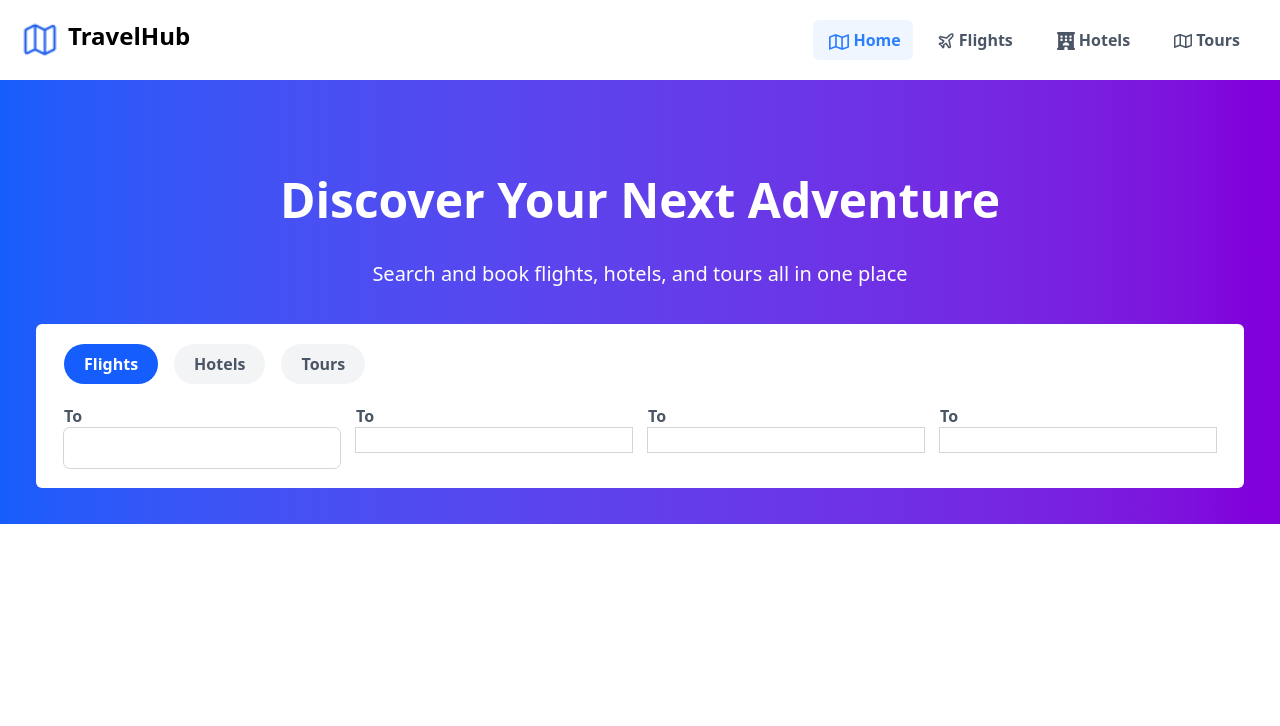
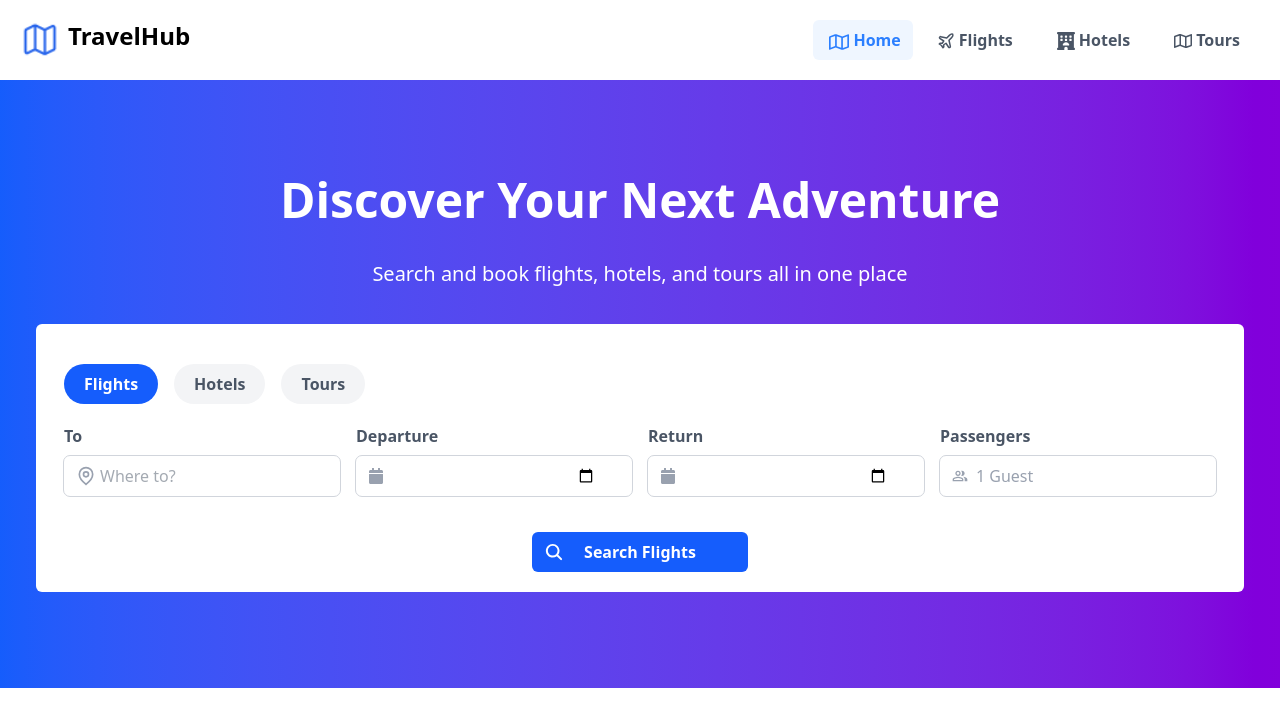
Before and after one commit to mirjetamustafa/TravelHub, a React (Vite) app: page / in a window 1280 px wide. Shown: the top 726 px of the page. Built offline with nearby package versions, Linux system fonts and the light colour scheme.

Commit message:
Table finished

```diff
--- a/src/components/Table.jsx
+++ b/src/components/Table.jsx
@@ -1,11 +1,15 @@
 import React, { useState } from 'react'
+import { GrLocation } from 'react-icons/gr'
+import { FaCalendar } from 'react-icons/fa'
+import { MdOutlinePeopleAlt } from 'react-icons/md'
+import { IoSearch } from 'react-icons/io5'
 
 const Table = () => {
   const [activeBtn, setActiveBtn] = useState('flights')
   return (
-    <div className="bg-white rounded-md mt-9 text-gray-600 p-5">
-      <div className="">
-        <div className="flex">
+    <div className="bg-white rounded-md mt-9 text-gray-600 p-5 mb-15">
+      <div className="mt-5">
+        <div className="flex max-md:justify-center">
           <button
             className={`px-5 py-2 mx-2 font-semibold  rounded-full cursor-pointer ${
               activeBtn === 'flights'
@@ -41,39 +45,221 @@ const Table = () => {
         </div>
         <div className="">
           {activeBtn === 'flights' ? (
-            <>
             <div className="mt-5">
-                <form className="grid md:grid-cols-4 grid-cols-1">
-                  <div className="mx-2 flex flex-col">
+              <form className="">
+                <div className="grid md:grid-cols-4 grid-cols-1">
+                  <div className="mx-2">
                     <label className="font-semibold">To</label>
+                    <div className="relative mt-2">
+                      <span className="absolute inset-y-0 left-0 flex items-center pl-3 text-gray-400">
+                        <GrLocation size={20} />
+                      </span>
                       <input
                         type="text"
-                      className="outline outline-gray-300 rounded-md py-2 px-4"
+                        className="outline outline-gray-300 rounded-md py-2 px-9 w-full"
+                        placeholder="Where to?"
                       />
                     </div>
-                  <div className="mx-2 flex flex-col">
-                    <label className="font-semibold">To</label>
-                    <input type="text" className="outline outline-gray-300" />
                   </div>
-                  <div className="mx-2 flex flex-col">
-                    <label className="font-semibold">To</label>
-                    <input type="text" className="outline outline-gray-300" />
+
+                  <div className="mx-2">
+                    <label className="font-semibold">Departure</label>
+                    <div className="relative mt-2">
+                      <span className="absolute inset-y-0 left-0 flex items-center pl-3 text-gray-400">
+                        <FaCalendar />
+                      </span>
+                      <input
+                        type="date"
+                        className="outline outline-gray-300 rounded-md py-2 px-9 w-full appearance-none text-transparent placeholder-transparent"
+                      />
                     </div>
-                  <div className="mx-2 flex flex-col">
-                    <label className="font-semibold">To</label>
-                    <input type="text" className="outline outline-gray-300" />
+                  </div>
+
+                  <div className="mx-2">
+                    <label className="font-semibold">Return</label>
+                    <div className="relative mt-2">
+                      <span className="absolute inset-y-0 left-0 flex items-center pl-3 text-gray-400">
+                        <FaCalendar />
+                      </span>
+                      <input
+                        type="date"
+                        className="outline outline-gray-300 rounded-md py-2 px-9 w-full appearance-none text-transparent placeholder-transparent"
+                      />
+                    </div>
+                  </div>
+
+                  <div className="mx-2">
+                    <label className="font-semibold">Passengers</label>
+                    <div className="relative mt-2">
+                      <span className="absolute inset-y-0 left-0 flex items-center pl-3 text-gray-400">
+                        <MdOutlinePeopleAlt />
+                      </span>
+                      <select class="outline outline-gray-300 rounded-md py-2 px-9 w-full appearance-none text-gray-400 placeholder-transparent">
+                        <option>1 Guest</option>
+                        <option>2 Guest</option>
+                        <option>3 Guest</option>
+                        <option>4 Guest</option>
+                        <option>5 Guest</option>
+                      </select>
+                    </div>
+                  </div>
+                </div>
+                <div className="flex justify-center mt-9">
+                  <div className="relative">
+                    <span className="absolute inset-y-0 left-0 flex items-center pl-3 text-white">
+                      <IoSearch size={20} />
+                    </span>
+                    <button className="bg-blue-600 hover:bg-blue-700 font-bold rounded-md px-13 py-2 text-white cursor-pointer">
+                      Search Flights
+                    </button>
+                  </div>
                 </div>
               </form>
             </div>
-            </>
           ) : activeBtn === 'hotels' ? (
-            <>
-              <div className="text-xl font-bold">Hotels</div>
-            </>
+            <div className="mt-5">
+              <form className="">
+                <div className="grid md:grid-cols-4 grid-cols-1">
+                  <div className="mx-2">
+                    <label className="font-semibold">Destination</label>
+                    <div className="relative mt-2">
+                      <span className="absolute inset-y-0 left-0 flex items-center pl-3 text-gray-400">
+                        <GrLocation size={20} />
+                      </span>
+                      <input
+                        type="text"
+                        className="outline outline-gray-300 rounded-md py-2 px-9 w-full"
+                        placeholder="Where to?"
+                      />
+                    </div>
+                  </div>
+
+                  <div className="mx-2">
+                    <label className="font-semibold">Check-in</label>
+                    <div className="relative mt-2">
+                      <span className="absolute inset-y-0 left-0 flex items-center pl-3 text-gray-400">
+                        <FaCalendar />
+                      </span>
+                      <input
+                        type="date"
+                        className="outline outline-gray-300 rounded-md py-2 px-9 w-full appearance-none text-transparent placeholder-transparent"
+                      />
+                    </div>
+                  </div>
+
+                  <div className="mx-2">
+                    <label className="font-semibold">Check-out</label>
+                    <div className="relative mt-2">
+                      <span className="absolute inset-y-0 left-0 flex items-center pl-3 text-gray-400">
+                        <FaCalendar />
+                      </span>
+                      <input
+                        type="date"
+                        className="outline outline-gray-300 rounded-md py-2 px-9 w-full appearance-none text-transparent placeholder-transparent"
+                      />
+                    </div>
+                  </div>
+
+                  <div className="mx-2">
+                    <label className="font-semibold">Guests</label>
+                    <div className="relative mt-2">
+                      <span className="absolute inset-y-0 left-0 flex items-center pl-3 text-gray-400">
+                        <MdOutlinePeopleAlt />
+                      </span>
+                      <select class="outline outline-gray-300 rounded-md py-2 px-9 w-full appearance-none text-gray-400 placeholder-transparent">
+                        <option>1 Guest</option>
+                        <option>2 Guest</option>
+                        <option>3 Guest</option>
+                        <option>4 Guest</option>
+                        <option>5 Guest</option>
+                      </select>
+                    </div>
+                  </div>
+                </div>
+                <div className="flex justify-center mt-9">
+                  <div className="relative">
+                    <span className="absolute inset-y-0 left-0 flex items-center pl-3 text-white">
+                      <IoSearch size={20} />
+                    </span>
+                    <button className="bg-blue-600 hover:bg-blue-700 font-bold rounded-md px-13 py-2 text-white cursor-pointer">
+                      Search Hotels
+                    </button>
+                  </div>
+                </div>
+              </form>
+            </div>
           ) : (
-            <>
-              <div className="text-xl font-bold">Tours</div>
-            </>
+            <div className="mt-5">
+              <form className="">
+                <div className="grid md:grid-cols-4 grid-cols-1">
+                  <div className="mx-2">
+                    <label className="font-semibold">Destination</label>
+                    <div className="relative mt-2">
+                      <span className="absolute inset-y-0 left-0 flex items-center pl-3 text-gray-400">
+                        <GrLocation size={20} />
+                      </span>
+                      <input
+                        type="text"
+                        className="outline outline-gray-300 rounded-md py-2 px-9 w-full"
+                        placeholder="Where to?"
+                      />
+                    </div>
+                  </div>
+
+                  <div className="mx-2">
+                    <label className="font-semibold">Check-in</label>
+                    <div className="relative mt-2">
+                      <span className="absolute inset-y-0 left-0 flex items-center pl-3 text-gray-400">
+                        <FaCalendar />
+                      </span>
+                      <input
+                        type="date"
+                        className="outline outline-gray-300 rounded-md py-2 px-9 w-full appearance-none text-transparent placeholder-transparent"
+                      />
+                    </div>
+                  </div>
+
+                  <div className="mx-2">
+                    <label className="font-semibold">Check-out</label>
+                    <div className="relative mt-2">
+                      <span className="absolute inset-y-0 left-0 flex items-center pl-3 text-gray-400">
+                        <FaCalendar />
+                      </span>
+                      <input
+                        type="date"
+                        className="outline outline-gray-300 rounded-md py-2 px-9 w-full appearance-none text-transparent placeholder-transparent"
+                      />
+                    </div>
+                  </div>
+
+                  <div className="mx-2">
+                    <label className="font-semibold">Guests</label>
+                    <div className="relative mt-2">
+                      <span className="absolute inset-y-0 left-0 flex items-center pl-3 text-gray-400">
+                        <MdOutlinePeopleAlt />
+                      </span>
+                      <select class="outline outline-gray-300 rounded-md py-2 px-9 w-full appearance-none text-gray-400 placeholder-transparent">
+                        <option>1 Guest</option>
+                        <option>2 Guest</option>
+                        <option>3 Guest</option>
+                        <option>4 Guest</option>
+                        <option>5 Guest</option>
+                      </select>
+                    </div>
+                  </div>
+                </div>
+                <div className="flex justify-center mt-9">
+                  <div className="relative">
+                    <span className="absolute inset-y-0 left-0 flex items-center pl-3 text-white">
+                      <IoSearch size={20} />
+                    </span>
+                    <button className="bg-blue-600 hover:bg-blue-700 font-bold rounded-md px-13 py-2 text-white cursor-pointer">
+                      Search Tours
+                    </button>
+                  </div>
+                </div>
+              </form>
+            </div>
           )}
         </div>
       </div>
```
Lines whose indentation alone changed are shown as unchanged.
